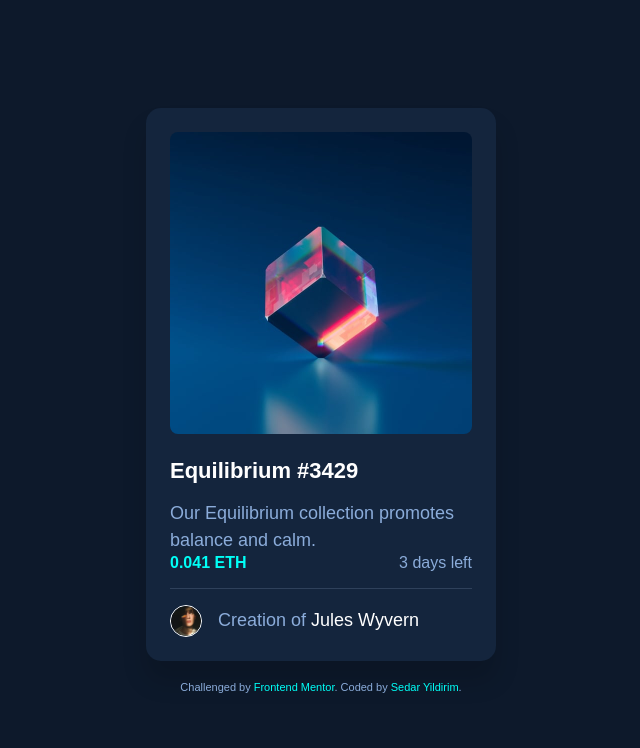
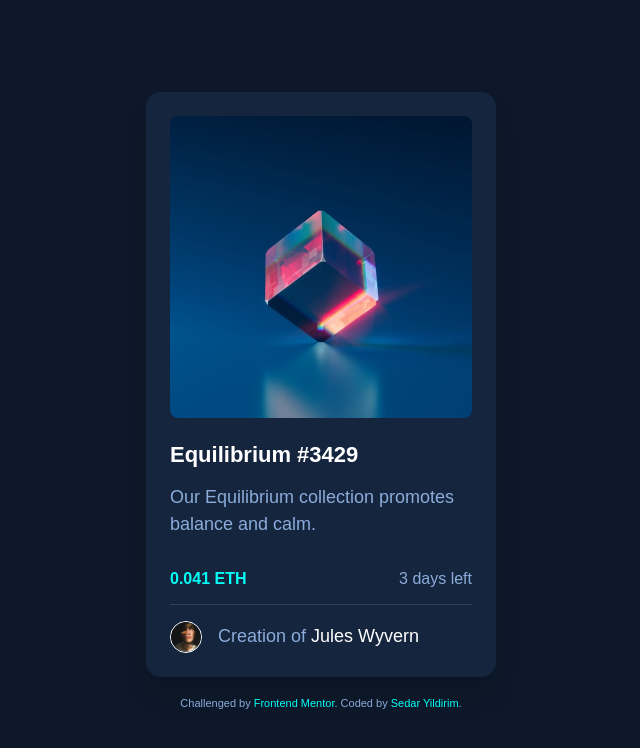
Before and after one commit to sedaryildirim/nft-preview-card-component-main, a plain HTML site: page index.html in a window 1280 px wide. Shown: the whole page, without its empty margins (319-959 px from the left). Drawn offline with Linux system fonts and the light colour scheme.

Commit message:
Update styles.css
margin fix on details

```diff
--- a/assets/css/styles.css
+++ b/assets/css/styles.css
@@ -51,6 +51,7 @@
     justify-content: space-between;
     align-items: center;
     margin-bottom: 16px;
+    margin-top: 2rem;
   }
 
   .price {
```
